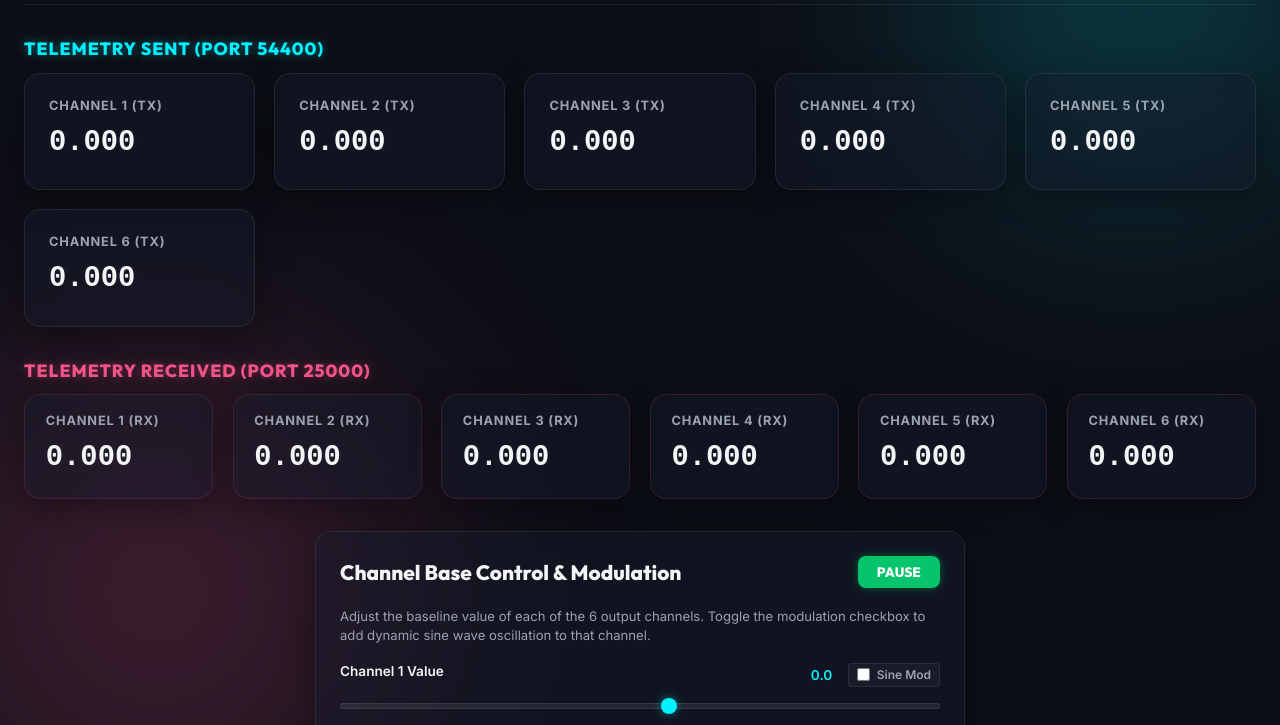
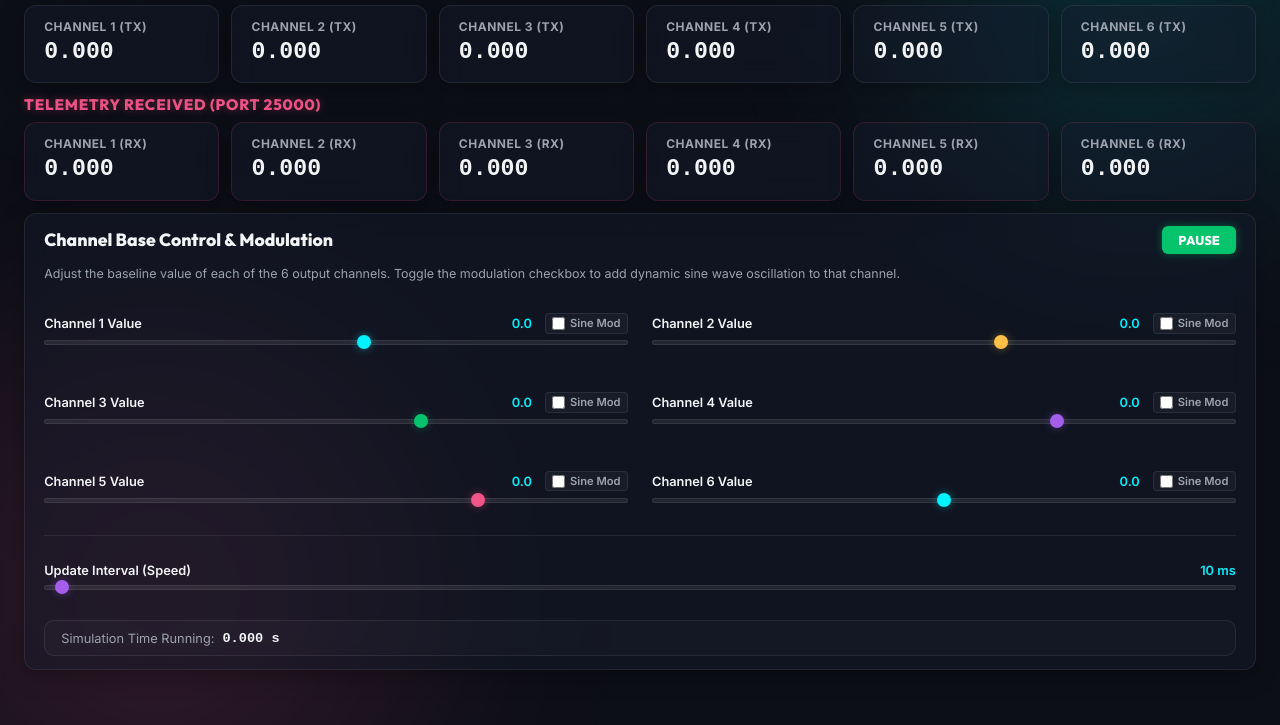
Before and after one commit to MohammedBACHIRIx/p5-udp-sim, a website: page public/index.html in a window 1280 px wide. Shown: the part 114-839 px from the top of the page. After the commit the page ends 800 px from the top, so only its background shows below. Drawn offline with Linux system fonts and the light colour scheme.

Commit message:
Reorganize layout to be scrollless (100vh constraint) with 2-column control grids and updated screenshot

```diff
--- a/public/style.css
+++ b/public/style.css
@@ -28,8 +28,8 @@ body {
   font-family: 'Inter', sans-serif;
   background-color: var(--bg-color);
   color: var(--text-primary);
-  min-height: 100vh;
-  overflow-x: hidden;
+  height: 100vh;
+  overflow: hidden;
   position: relative;
 }
 
@@ -48,7 +48,7 @@ body {
   position: absolute;
   border-radius: 50%;
   filter: blur(120px);
-  opacity: 0.20;
+  opacity: 0.15;
   animation: floatGlow 20s infinite ease-in-out alternate;
 }
 
@@ -78,10 +78,12 @@ body {
 .dashboard-wrapper {
   max-width: 1300px;
   margin: 0 auto;
-  padding: 2rem 1.5rem;
+  padding: 1rem 1.5rem;
   display: flex;
   flex-direction: column;
-  gap: 2rem;
+  height: 100vh;
+  justify-content: space-between;
+  gap: 0.75rem;
 }
 
 /* Header Section */
@@ -90,12 +92,12 @@ body {
   justify-content: space-between;
   align-items: center;
   border-bottom: 1px solid var(--panel-border);
-  padding-bottom: 1.2rem;
+  padding-bottom: 0.6rem;
 }
 
 h1 {
   font-family: 'Outfit', sans-serif;
-  font-size: 2.2rem;
+  font-size: 1.8rem;
   font-weight: 800;
   letter-spacing: -0.5px;
   background: linear-gradient(90deg, #fff, var(--cyan));
@@ -105,26 +107,26 @@ h1 {
 
 .subtitle {
   color: var(--text-secondary);
-  font-size: 0.95rem;
-  margin-top: 0.25rem;
+  font-size: 0.85rem;
+  margin-top: 0.1rem;
 }
 
 /* Status Indicator */
 .status-indicator {
   display: flex;
   align-items: center;
-  gap: 0.6rem;
+  gap: 0.5rem;
   background: rgba(255, 255, 255, 0.04);
-  padding: 0.5rem 1rem;
+  padding: 0.4rem 0.8rem;
   border-radius: 20px;
   border: 1px solid var(--panel-border);
-  font-size: 0.85rem;
+  font-size: 0.8rem;
   font-weight: 600;
 }
 
 .dot {
-  width: 8px;
-  height: 8px;
+  width: 7px;
+  height: 7px;
   border-radius: 50%;
   position: relative;
 }
@@ -150,31 +152,31 @@ h1 {
 .grid-section {
   display: flex;
   flex-direction: column;
-  gap: 0.8rem;
+  gap: 0.5rem;
 }
 
 .section-title {
   font-family: 'Outfit', sans-serif;
-  font-size: 1.1rem;
+  font-size: 0.95rem;
   text-transform: uppercase;
-  letter-spacing: 1px;
+  letter-spacing: 0.8px;
   color: var(--cyan);
-  text-shadow: 0 0 10px var(--cyan-glow);
+  text-shadow: 0 0 8px var(--cyan-glow);
 }
 
 .section-title.text-magenta {
   color: var(--magenta);
-  text-shadow: 0 0 10px var(--magenta-glow);
+  text-shadow: 0 0 8px var(--magenta-glow);
 }
 
 /* Glassmorphism Panel Card Base */
 .card {
   background: var(--panel-bg);
   border: 1px solid var(--panel-border);
-  border-radius: 16px;
-  padding: 1.5rem;
+  border-radius: 12px;
+  padding: 0.8rem 1.2rem;
   backdrop-filter: blur(12px);
-  box-shadow: 0 8px 32px 0 rgba(0, 0, 0, 0.37);
+  box-shadow: 0 6px 24px 0 rgba(0, 0, 0, 0.3);
   transition: border-color 0.3s ease, box-shadow 0.3s ease;
 }
 
@@ -185,149 +187,73 @@ h1 {
 /* Readouts Grid */
 .readouts-grid {
   display: grid;
-  grid-template-columns: repeat(auto-fit, minmax(220px, 1fr));
-  gap: 1.2rem;
+  grid-template-columns: repeat(6, 1fr);
+  gap: 0.75rem;
+}
+
+@media (max-width: 1000px) {
+  .readouts-grid {
+    grid-template-columns: repeat(3, 1fr);
+  }
 }
 
 .readout-card h3 {
   color: var(--text-secondary);
-  font-size: 0.8rem;
+  font-size: 0.75rem;
   text-transform: uppercase;
-  letter-spacing: 0.8px;
+  letter-spacing: 0.5px;
 }
 
 .value-container {
   display: flex;
   align-items: baseline;
-  margin: 0.8rem 0 0.4rem 0;
+  margin: 0.3rem 0;
 }
 
 .value {
   font-family: 'Outfit', sans-serif;
-  font-size: 2.1rem;
+  font-size: 1.6rem;
   font-weight: 700;
-  text-shadow: 0 0 15px rgba(255, 255, 255, 0.05);
 }
 
 .font-mono {
   font-family: monospace !important;
-  font-size: 1.8rem;
+  font-size: 1.45rem;
 }
 
 .unit {
   color: var(--text-secondary);
-  font-size: 1.1rem;
-  margin-left: 0.3rem;
+  font-size: 0.9rem;
+  margin-left: 0.2rem;
   font-weight: 600;
 }
 
-/* Fillbars inside Cards */
-.trend-bar {
-  width: 100%;
-  height: 5px;
-  background: rgba(255, 255, 255, 0.05);
-  border-radius: 4px;
-  overflow: hidden;
-}
-
-.trend-bar .fill {
-  height: 100%;
-  background: var(--cyan);
-  box-shadow: 0 0 10px var(--cyan-glow);
-  width: 0%;
-  transition: width 0.1s ease;
-}
-
-.trend-bar .fill.current { background: var(--magenta); box-shadow: 0 0 10px var(--magenta-glow); }
-.trend-bar .fill.ref { background: var(--yellow); box-shadow: 0 0 10px var(--yellow-glow); }
-.trend-bar .fill.duty { background: var(--green); box-shadow: 0 0 10px var(--green-glow); }
-
 /* LabVIEW Specific Readouts */
-.labview-grid {
-  grid-template-columns: repeat(auto-fit, minmax(160px, 1fr));
-}
-
 .lv-card {
-  padding: 1.1rem 1.3rem;
+  padding: 0.8rem 1.2rem;
   border-color: rgba(243, 85, 136, 0.15);
 }
 
 .lv-card:hover {
   border-color: rgba(243, 85, 136, 0.4);
-  box-shadow: 0 0 15px rgba(243, 85, 136, 0.15);
+  box-shadow: 0 0 10px rgba(243, 85, 136, 0.1);
 }
 
-/* Main Telemetry & Control Layout */
+/* Main Layout */
 .main-content-layout {
   display: flex;
   justify-content: center;
   width: 100%;
+  flex-grow: 1;
+  min-height: 0; /* Allows container to shrink to avoid overflow */
 }
 
 .controls-card {
   width: 100%;
-  max-width: 650px;
-}
-
-@media (max-width: 900px) {
-  .main-content-layout {
-    grid-template-columns: 1fr;
-  }
-}
-
-/* Chart Panel */
-.chart-card {
+  max-width: 100%;
   display: flex;
   flex-direction: column;
-  gap: 1rem;
-}
-
-.chart-header {
-  display: flex;
-  justify-content: space-between;
-  align-items: center;
-}
-
-.chart-header h2 {
-  font-family: 'Outfit', sans-serif;
-  font-size: 1.3rem;
-}
-
-.chart-legends {
-  display: flex;
-  gap: 1rem;
-  font-size: 0.85rem;
-  font-weight: 600;
-}
-
-.legend {
-  display: flex;
-  align-items: center;
-  gap: 0.4rem;
-}
-
-.legend::before {
-  content: '';
-  display: inline-block;
-  width: 12px;
-  height: 12px;
-  border-radius: 3px;
-}
-
-.legend.v_out::before { background: var(--cyan); }
-.legend.i_l::before { background: var(--magenta); }
-
-.chart-container {
-  position: relative;
-  flex-grow: 1;
-  min-height: 380px;
-}
-
-/* Controls Panel */
-.controls-card {
-  display: flex;
-  flex-direction: column;
-  gap: 1.2rem;
+  gap: 0.8rem;
 }
 
 .controls-header {
@@ -338,17 +264,17 @@ h1 {
 
 .controls-card h2 {
   font-family: 'Outfit', sans-serif;
-  font-size: 1.3rem;
+  font-size: 1.1rem;
 }
 
 /* Run/Pause Button */
 .btn {
   border: none;
-  border-radius: 8px;
-  padding: 0.45rem 1.2rem;
+  border-radius: 6px;
+  padding: 0.35rem 1rem;
   font-family: 'Outfit', sans-serif;
   font-weight: 700;
-  font-size: 0.85rem;
+  font-size: 0.8rem;
   cursor: pointer;
   transition: all 0.3s ease;
   outline: none;
@@ -357,153 +283,76 @@ h1 {
 .btn-primary {
   background: var(--green);
   color: #fff;
-  box-shadow: 0 0 10px var(--green-glow);
+  box-shadow: 0 0 8px var(--green-glow);
 }
 
 .btn-primary:hover {
   background: #0be881;
-  box-shadow: 0 0 20px var(--green-glow);
-  transform: translateY(-1px);
+  box-shadow: 0 0 15px var(--green-glow);
 }
 
 .btn-paused {
   background: var(--magenta);
   color: #fff;
-  box-shadow: 0 0 10px var(--magenta-glow);
+  box-shadow: 0 0 8px var(--magenta-glow);
 }
 
 .btn-paused:hover {
   background: #ff5e97;
-  box-shadow: 0 0 20px var(--magenta-glow);
-  transform: translateY(-1px);
+  box-shadow: 0 0 15px var(--magenta-glow);
 }
 
 .control-help {
   color: var(--text-secondary);
-  font-size: 0.82rem;
-  line-height: 1.4;
+  font-size: 0.78rem;
+  line-height: 1.3;
 }
 
-.control-group {
-  margin-top: 0.4rem;
+/* Custom 2-Column Grid Layout for Sliders */
+.sliders-list {
+  display: grid;
+  grid-template-columns: repeat(2, 1fr);
+  gap: 0.75rem 1.5rem;
+  width: 100%;
+  flex-grow: 1;
+}
+
+.control-row-item {
+  display: flex;
+  flex-direction: column;
+  gap: 0.2rem;
+  justify-content: center;
 }
 
 .control-label-row {
   display: flex;
   justify-content: space-between;
-  font-size: 0.85rem;
-  margin-bottom: 0.5rem;
+  font-size: 0.8rem;
+  margin-bottom: 0.2rem;
   font-weight: 600;
+  align-items: center;
+}
+
+.control-side {
+  display: flex;
+  align-items: center;
+  gap: 0.8rem;
 }
 
 .control-val {
   color: var(--cyan);
 }
 
-/* Custom Neon Range Sliders */
-.neon-slider {
-  -webkit-appearance: none;
-  width: 100%;
-  height: 6px;
-  border-radius: 5px;
-  background: rgba(255, 255, 255, 0.08);
-  outline: none;
-  border: 1px solid var(--panel-border);
-  transition: background 0.3s;
-}
-
-.neon-slider::-webkit-slider-thumb {
-  -webkit-appearance: none;
-  appearance: none;
-  width: 16px;
-  height: 16px;
-  border-radius: 50%;
-  background: var(--cyan);
-  box-shadow: 0 0 10px var(--cyan-glow);
-  cursor: pointer;
-  transition: transform 0.1s ease;
-}
-
-.neon-slider::-webkit-slider-thumb:hover {
-  transform: scale(1.25);
-}
-
-.neon-slider.v_ref::-webkit-slider-thumb {
-  background: var(--yellow);
-  box-shadow: 0 0 10px var(--yellow-glow);
-}
-
-.neon-slider.load::-webkit-slider-thumb {
-  background: var(--green);
-  box-shadow: 0 0 10px var(--green-glow);
-}
-
-.neon-slider.speed::-webkit-slider-thumb {
-  background: #a55eea;
-  box-shadow: 0 0 10px rgba(165, 94, 234, 0.4);
-}
-
-.neon-slider.noise::-webkit-slider-thumb {
-  background: var(--magenta);
-  box-shadow: 0 0 10px var(--magenta-glow);
-}
-
-/* Status Box */
-.status-box {
-  background: rgba(255, 255, 255, 0.02);
-  border: 1px solid var(--panel-border);
-  border-radius: 12px;
-  padding: 1rem;
-  display: flex;
-  flex-direction: column;
-  gap: 0.6rem;
-  margin-top: auto;
-  font-size: 0.85rem;
-}
-
-.status-row {
-  display: flex;
-  justify-content: space-between;
-}
-
-.status-row span {
-  color: var(--text-secondary);
-}
-
-.status-row strong {
-  font-family: monospace;
-  font-size: 0.9rem;
-}
-
-/* Generic List & Switch Layouts */
-.sliders-list {
-  display: flex;
-  flex-direction: column;
-  gap: 1.2rem;
-  width: 100%;
-}
-
-.control-row-item {
-  display: flex;
-  flex-direction: column;
-  gap: 0.5rem;
-}
-
-.control-side {
-  display: flex;
-  align-items: center;
-  gap: 1rem;
-}
-
+/* Toggle switch decoration */
 .toggle-switch {
   display: flex;
   align-items: center;
-  gap: 0.4rem;
-  font-size: 0.75rem;
+  gap: 0.3rem;
+  font-size: 0.7rem;
   color: var(--text-secondary);
   cursor: pointer;
   background: rgba(255, 255, 255, 0.04);
-  padding: 0.2rem 0.5rem;
+  padding: 0.15rem 0.4rem;
   border-radius: 4px;
   border: 1px solid var(--panel-border);
   transition: all 0.3s ease;
@@ -519,7 +368,86 @@ h1 {
   cursor: pointer;
 }
 
+/* Speed Slider at Bottom */
 .separator-top {
+  grid-column: span 2;
   border-top: 1px solid var(--panel-border);
-  padding-top: 1rem;
+  padding-top: 0.6rem;
+  margin-top: 0.2rem;
 }
+
+/* Custom Neon Range Sliders */
+.neon-slider {
+  -webkit-appearance: none;
+  width: 100%;
+  height: 5px;
+  border-radius: 5px;
+  background: rgba(255, 255, 255, 0.08);
+  outline: none;
+  border: 1px solid var(--panel-border);
+  transition: background 0.3s;
+}
+
+.neon-slider::-webkit-slider-thumb {
+  -webkit-appearance: none;
+  appearance: none;
+  width: 14px;
+  height: 14px;
+  border-radius: 50%;
+  background: var(--cyan);
+  box-shadow: 0 0 8px var(--cyan-glow);
+  cursor: pointer;
+  transition: transform 0.1s ease;
+}
+
+.neon-slider::-webkit-slider-thumb:hover {
+  transform: scale(1.2);
+}
+
+.neon-slider.v_ref::-webkit-slider-thumb {
+  background: var(--yellow);
+  box-shadow: 0 0 8px var(--yellow-glow);
+}
+
+.neon-slider.load::-webkit-slider-thumb {
+  background: var(--green);
+  box-shadow: 0 0 8px var(--green-glow);
+}
+
+.neon-slider.speed::-webkit-slider-thumb {
+  background: #a55eea;
+  box-shadow: 0 0 8px rgba(165, 94, 234, 0.4);
+}
+
+.neon-slider.noise::-webkit-slider-thumb {
+  background: var(--magenta);
+  box-shadow: 0 0 8px var(--magenta-glow);
+}
+
+/* Status Box */
+.status-box {
+  background: rgba(255, 255, 255, 0.02);
+  border: 1px solid var(--panel-border);
+  border-radius: 10px;
+  padding: 0.6rem 1rem;
+  display: flex;
+  flex-direction: row;
+  justify-content: space-between;
+  align-items: center;
+  font-size: 0.8rem;
+  margin-top: auto;
+}
+
+.status-row {
+  display: flex;
+  gap: 0.5rem;
+}
+
+.status-row span {
+  color: var(--text-secondary);
+}
+
+.status-row strong {
+  font-family: monospace;
+  font-size: 0.85rem;
+}
```
Also changed, not shown: screenshot.jpg.
